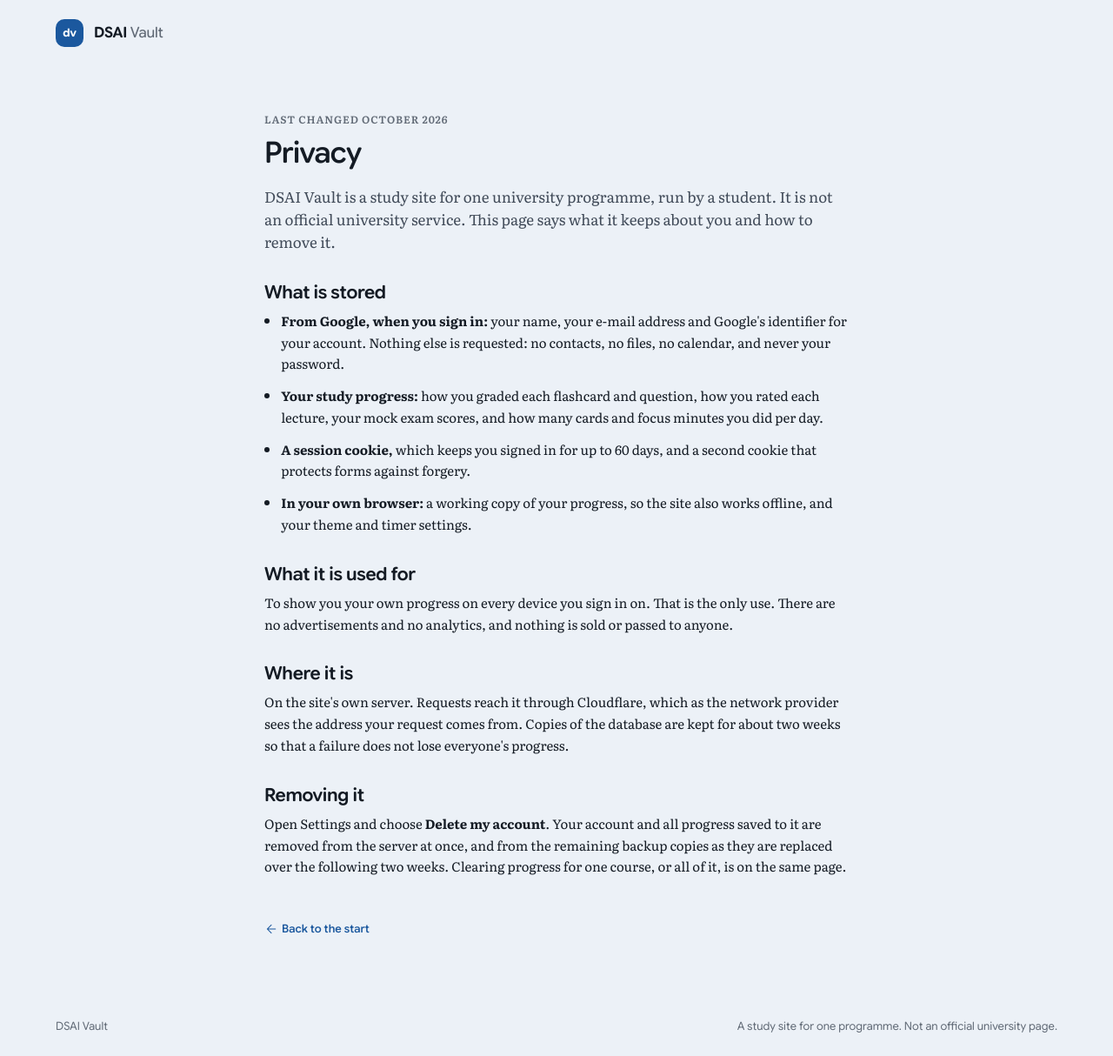
After one commit to dsai-applied-ai-26-27/fineTuners, a Django app: page /privacy/ in a window 1280 px wide. The commit adds this page. Shown: the whole page at 87% size. Run offline with Django 5.2, Linux system fonts and the light colour scheme.

Commit message:
Add a public privacy page
Google's consent screen cannot be published without a home page and a
privacy policy link. /privacy/ says in plain words what is stored (name,
e-mail and Google's id for the account; study progress; two cookies), what
it is used for, where it is kept, and how to delete it. It needs no
sign-in and is linked from the landing page and from Settings.

DSAI_CONTACT_EMAIL, when set, adds an address for questions to it.

Co-Authored-By: Claude Opus 5.5 <noreply@anthropic.com>

```diff
--- a/catalog/templates/catalog/landing.html
+++ b/catalog/templates/catalog/landing.html
@@ -55,7 +55,7 @@
         </form>
         {% endif %}
       </div>
-      <p class="hero__small">Any Google account works. The site keeps your name, your e-mail address and your study progress, and nothing else. You can delete all of it in Settings.</p>
+      <p class="hero__small">Any Google account works. The site keeps your name, your e-mail address and your study progress, and nothing else. You can delete all of it in Settings. <a class="link" href="{% url 'catalog:privacy' %}">Privacy</a></p>
     </div>
 
     {# A picture of the product made from its own parts. The numbers are for show. #}
@@ -121,7 +121,7 @@
 
 <footer class="landing__foot">
   <span>DSAI Vault</span>
-  <span>A study site for one programme. Not an official university page.</span>
+  <span>A study site for one programme. Not an official university page. · <a href="{% url 'catalog:privacy' %}">Privacy</a></span>
 </footer>
 
 </body>
--- /dev/null
+++ b/catalog/templates/catalog/privacy.html
@@ -0,0 +1,63 @@
+{% load static ui %}<!doctype html>
+{% comment %} What the site keeps about a person, in plain words. Public: Google asks for a link
+   to it before "Continue with Google" may be offered to everyone, and people should be able
+   to read it before they sign in. Rendered by catalog.views.privacy. {% endcomment %}
+<html lang="en" style="--hue: 255">
+<head>
+  <meta charset="utf-8">
+  <meta name="viewport" content="width=device-width, initial-scale=1">
+  <meta name="color-scheme" content="light dark">
+  <title>Privacy · DSAI Vault</title>
+  <script>try{var t=localStorage.getItem("dsai:theme");if(t==="light"||t==="dark")document.documentElement.dataset.theme=t}catch(e){}</script>
+  <link rel="stylesheet" href="{% static 'fonts/fonts.css' %}">
+  <link rel="stylesheet" href="{% static 'css/tokens.css' %}">
+  <link rel="stylesheet" href="{% static 'css/base.css' %}">
+  <link rel="stylesheet" href="{% static 'css/components.css' %}">
+  <link rel="stylesheet" href="{% static 'css/landing.css' %}">
+</head>
+<body class="landing">
+
+<header class="landing__bar">
+  <a class="brand" href="{% url 'catalog:home' %}">
+    <span class="brand__mark" aria-hidden="true">dv</span>
+    <span>DSAI<span class="brand__dot"> Vault</span></span>
+  </a>
+</header>
+
+<main class="legal">
+  <p class="overline">Last changed October 2026</p>
+  <h1>Privacy</h1>
+  <p class="lead">DSAI Vault is a study site for one university programme, run by a student. It is not an official university service. This page says what it keeps about you and how to remove it.</p>
+
+  <h2>What is stored</h2>
+  <ul>
+    <li><strong>From Google, when you sign in:</strong> your name, your e-mail address and Google's identifier for your account. Nothing else is requested: no contacts, no files, no calendar, and never your password.</li>
+    <li><strong>Your study progress:</strong> how you graded each flashcard and question, how you rated each lecture, your mock exam scores, and how many cards and focus minutes you did per day.</li>
+    <li><strong>A session cookie,</strong> which keeps you signed in for up to 60 days, and a second cookie that protects forms against forgery.</li>
+    <li><strong>In your own browser:</strong> a working copy of your progress, so the site also works offline, and your theme and timer settings.</li>
+  </ul>
+
+  <h2>What it is used for</h2>
+  <p>To show you your own progress on every device you sign in on. That is the only use. There are no advertisements and no analytics, and nothing is sold or passed to anyone.</p>
+
+  <h2>Where it is</h2>
+  <p>On the site's own server. Requests reach it through Cloudflare, which as the network provider sees the address your request comes from. Copies of the database are kept for about two weeks so that a failure does not lose everyone's progress.</p>
+
+  <h2>Removing it</h2>
+  <p>Open Settings and choose <strong>Delete my account</strong>. Your account and all progress saved to it are removed from the server at once, and from the remaining backup copies as they are replaced over the following two weeks. Clearing progress for one course, or all of it, is on the same page.</p>
+
+  {% if contact %}
+  <h2>Questions</h2>
+  <p>Write to <a href="mailto:{{ contact }}">{{ contact }}</a>.</p>
+  {% endif %}
+
+  <p class="legal__back"><a class="link" href="{% url 'catalog:home' %}">{% icon "back" %}Back to the start</a></p>
+</main>
+
+<footer class="landing__foot">
+  <span>DSAI Vault</span>
+  <span>A study site for one programme. Not an official university page.</span>
+</footer>
+
+</body>
+</html>
--- a/catalog/templates/catalog/settings.html
+++ b/catalog/templates/catalog/settings.html
@@ -24,7 +24,7 @@
         <span class="spacer"></span>
         <form method="post" action="{% url 'account_logout' %}">{% csrf_token %}<button class="btn btn--tonal" type="submit">Sign out</button></form>
       </div>
-      <p class="faint mt-4">Signed in with Google. The site stores your name, your e-mail address and your study progress, and nothing else.</p>
+      <p class="faint mt-4">Signed in with Google. The site stores your name, your e-mail address and your study progress, and nothing else. <a class="link" href="{% url 'catalog:privacy' %}">Privacy</a></p>
       <div class="row mt-4">
         <span class="spacer"></span>
         <button class="btn" type="button" @click="$refs.remove.showModal()">{% icon "delete" %}Delete my account</button>
--- a/catalog/urls.py
+++ b/catalog/urls.py
@@ -23,6 +23,7 @@ urlpatterns = [
     path("", views.home, name="home"),
     path("search/", views.search, name="search"),
     path("settings/", views.settings_page, name="settings"),
+    path("privacy/", views.privacy, name="privacy"),
     path("courses/<slug:course>/", views.course, name="course"),
     path("courses/<slug:course>/topics/<slug:key>/", views.topic, name="topic"),
     path("courses/<slug:course>/cards/", views.cards, name="cards"),
--- a/catalog/views/__init__.py
+++ b/catalog/views/__init__.py
@@ -3,7 +3,7 @@
 from .course import course, topic
 from .documents import document, document_list
 from .exams import assessment, exams, paper
-from .home import home, search, settings_page
+from .home import home, privacy, search, settings_page
 from .memory import memory, palace
 from .practice import cards, deck, problem_set, problems, review
 from .reference import cheatsheet, formulas, glossary
@@ -24,6 +24,7 @@ __all__ = [
     "memory",
     "palace",
     "paper",
+    "privacy",
     "problem_set",
     "problems",
     "review",
--- a/catalog/views/home.py
+++ b/catalog/views/home.py
@@ -33,6 +33,12 @@ def landing(request, courses):
             "dev_login": settings.DEBUG,
         },
     )
+
+
+@login_not_required
+def privacy(request):
+    """What the site stores about a person. Public, so it can be read before signing in."""
+    return render(request, "catalog/privacy.html", {"contact": settings.CONTACT_EMAIL})
 
 
 # `/` is two pages at one address: the landing page for a visitor, the dashboard for
--- a/config/settings.py
+++ b/config/settings.py
@@ -181,6 +181,9 @@ GOOGLE_OAUTH_CLIENT_ID = os.environ.get("GOOGLE_OAUTH_CLIENT_ID", "")
 GOOGLE_OAUTH_CLIENT_SECRET = os.environ.get("GOOGLE_OAUTH_CLIENT_SECRET", "")
 GOOGLE_SIGN_IN = bool(GOOGLE_OAUTH_CLIENT_ID and GOOGLE_OAUTH_CLIENT_SECRET)
 
+# Shown on the privacy page as the address for questions. Left out when empty.
+CONTACT_EMAIL = os.environ.get("DSAI_CONTACT_EMAIL", "")
+
 SOCIALACCOUNT_PROVIDERS = {
     "google": {
         "APPS": [{"client_id": GOOGLE_OAUTH_CLIENT_ID, "secret": GOOGLE_OAUTH_CLIENT_SECRET}]
--- a/deploy/compose.yaml
+++ b/deploy/compose.yaml
@@ -23,6 +23,8 @@ services:
       GOOGLE_OAUTH_CLIENT_SECRET: ${GOOGLE_OAUTH_CLIENT_SECRET:-}
       # 0 would open every page to everyone and keep progress in the browser only.
       DSAI_REQUIRE_LOGIN: ${DSAI_REQUIRE_LOGIN:-1}
+      # Optional: an address for questions, shown on the privacy page.
+      DSAI_CONTACT_EMAIL: ${DSAI_CONTACT_EMAIL:-}
     volumes:
       - data:/data # the database and the images copied from course content
       - ./courses:/courses:ro # course files, replaced by `deploy content`
--- a/static/css/landing.css
+++ b/static/css/landing.css
@@ -300,6 +300,66 @@
     }
   }
 
+  /* ---- the privacy page: one readable column ---------------------------------------- */
+  .legal {
+    width: min(42rem, 100% - 2 * var(--gutter));
+    margin-inline: auto;
+    padding: clamp(var(--s5), 8vh, var(--s8)) 0 var(--s8);
+    & h1 {
+      margin-top: var(--s2);
+      font-size: var(--text-3xl);
+      letter-spacing: -0.025em;
+    }
+    & .lead {
+      margin-top: var(--s4);
+      font-size: var(--text-l);
+      line-height: 1.55;
+      color: var(--on-surface-variant);
+    }
+    & h2 {
+      margin-top: var(--s6);
+      font-size: var(--text-xl);
+      letter-spacing: -0.015em;
+    }
+    & p,
+    & li {
+      font-family: var(--font-read);
+      line-height: 1.65;
+    }
+    & h2 + p,
+    & h2 + ul {
+      margin-top: var(--s2);
+    }
+    & ul {
+      display: grid;
+      gap: var(--s3);
+      padding-left: 1.2rem;
+    }
+    & p a {
+      color: var(--primary);
+      text-decoration: underline;
+    }
+  }
+  .legal__back {
+    margin-top: var(--s7);
+    font-family: var(--font-ui) !important;
+    font-size: var(--text-s);
+    & .link {
+      display: inline-flex;
+      align-items: center;
+      gap: var(--s1);
+      text-decoration: none;
+    }
+    & .icon {
+      width: 1rem;
+      height: 1rem;
+    }
+  }
+  .landing__foot a:hover {
+    color: var(--on-surface);
+    text-decoration: underline;
+  }
+
   @media (max-width: 56rem) {
     .hero {
       grid-template-columns: minmax(0, 1fr);
```
Also changed, not shown: accounts/tests/test_accounts.py (+10 -0 lines), docs/DEPLOYMENT.md (+18 -6 lines), 1 other file.
